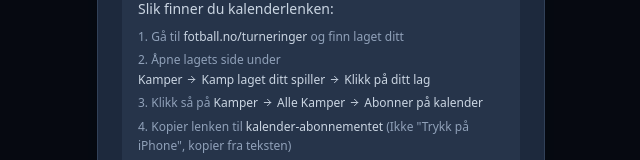
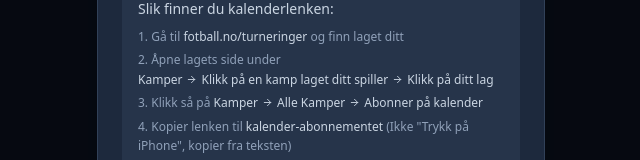
Before and after one commit to oysteinwaage/lagleder-hjelper, a React (Vite) app: page / in a window 1280 px wide. Both pictures are taken after a click on the button "Importer fra fotball.no". Shown: the part 273-433 px from the top of the page, without its empty margins (319-959 px from the left). Built offline with nearby package versions, Linux system fonts and the light colour scheme.

Commit message:
liten tekstendring

```diff
--- a/src/components/ImportMatchesModal.tsx
+++ b/src/components/ImportMatchesModal.tsx
@@ -65,7 +65,7 @@ export function ImportMatchesModal({ onClose, onImport }: Props) {
           <p className="font-medium text-slate-300">Slik finner du kalenderlenken:</p>
           <ol className="list-decimal list-inside space-y-1 text-xs leading-relaxed">
             <li>Gå til <span className="text-slate-300">fotball.no/turneringer</span> og finn laget ditt</li>
-            <li>Åpne lagets side under <span className="text-slate-300 inline-flex items-center gap-1">Kamper <ArrowRight size={11} /> Kamp laget ditt spiller <ArrowRight size={11} /> Klikk på ditt lag</span></li>
+            <li>Åpne lagets side under <span className="text-slate-300 inline-flex items-center gap-1">Kamper <ArrowRight size={11} /> Klikk på en kamp laget ditt spiller <ArrowRight size={11} /> Klikk på ditt lag</span></li>
             <li>Klikk så på <span className="text-slate-300 inline-flex items-center gap-1">Kamper <ArrowRight size={11} /> Alle Kamper <ArrowRight size={11} /> Abonner på kalender</span></li>
             <li>Kopier lenken til <span className="text-slate-300">kalender-abonnementet</span> (Ikke "Trykk på iPhone", kopier fra teksten)</li>
           </ol>
```
